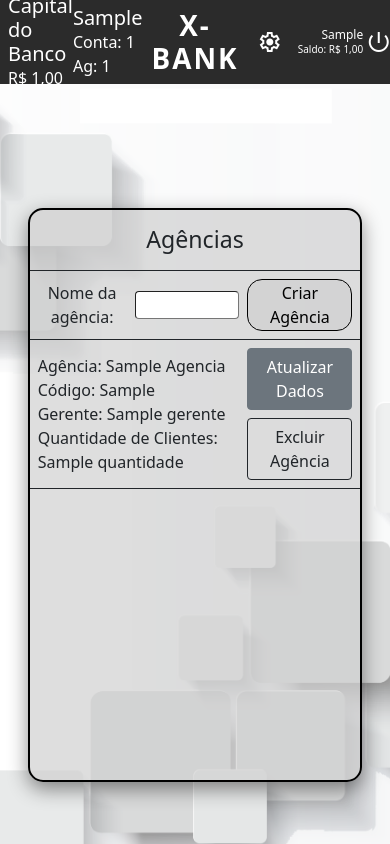
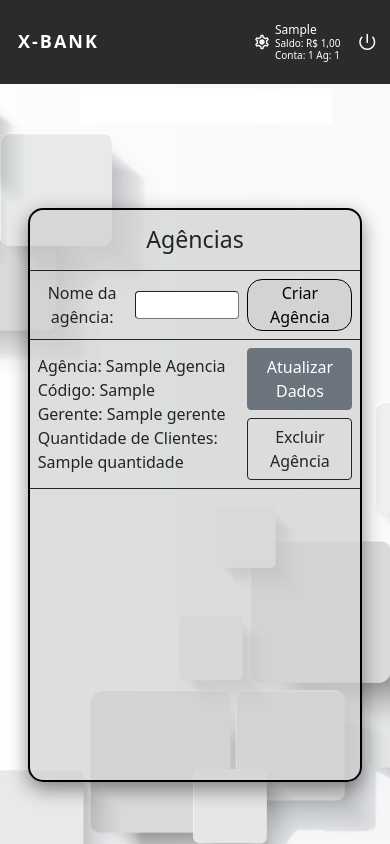
Before and after one commit to c3fatec/c3fatec.github.io, a Flask app: template banco/templates/adm/agencia.html in a window 390 px wide. Run offline with Flask 2, Linux system fonts and the light colour scheme; the visitor is signed in with stand-in values (Sample User, id 1); tables that the repository leaves empty hold one stand-in row (values such as "Sample post"); the template is opened without the code that fills it: most values are stand-ins (such as "Sample title", 1, 10 or a date in 2020).

Commit message:
responsividade header

```diff
--- a/banco/static/css/style.css
+++ b/banco/static/css/style.css
@@ -3,12 +3,32 @@
   height: 10vh;
   color: white;
 }
-@media (max-width: 575px) {
+@media (max-width: 900px) {
   .header .funcao-inicio {
     width: 35% !important;
   }
 }
-@media (max-width: 575px) {
+@media (max-width: 400px) {
+  .header .funcao-inicio {
+    display: none !important;
+  }
+}
+@media (max-width: 540px) {
+  .header .funcao-inicio .p1 {
+    font-size: 15px !important;
+  }
+}
+@media (max-width: 540px) {
+  .header .funcao-inicio .p2 {
+    font-size: 12px !important;
+  }
+}
+@media (max-width: 900px) {
+  .header .logo {
+    width: 30% !important;
+  }
+}
+@media (max-width: 400px) {
   .header .logo {
     width: 30% !important;
   }
@@ -19,14 +39,24 @@
   letter-spacing: 2px;
   text-transform: uppercase;
 }
-@media (max-width: 360px) {
+@media (max-width: 540px) {
   .header .logo p {
-    font-size: 23px !important;
+    font-size: 25px !important;
   }
 }
-@media (max-width: 575px) {
+@media (max-width: 400px) {
+  .header .logo p {
+    font-size: 18px !important;
+  }
+}
+@media (max-width: 900px) {
   .header .funcao-direita {
     width: 35% !important;
+  }
+}
+@media (max-width: 400px) {
+  .header .funcao-direita {
+    width: 70% !important;
   }
 }
 .header .funcao-direita .menu {
@@ -57,21 +87,33 @@
   border: none;
   color: white;
 }
+@media (max-width: 680px) {
+  .header .funcao-direita .menu .setting {
+    padding-left: 1px !important;
+    padding-right: 1px !important;
+  }
+}
+@media (max-width: 400px) {
+  .header .funcao-direita .menu .setting {
+    padding-left: 4px !important;
+    padding-right: 4px !important;
+  }
+}
 .header .funcao-direita .menu .setting span:hover {
   color: rgb(163, 163, 163);
   cursor: pointer;
 }
-@media (max-width: 575px) {
-  .header .funcao-direita .menu .ola {
-    align-items: flex-end !important;
+@media (max-width: 540px) {
+  .header .funcao-direita .menu .setting span {
+    font-size: 18px !important;
   }
 }
-@media (max-width: 830px) {
+@media (max-width: 540px) {
   .header .funcao-direita .menu .ola p {
     font-size: 15px !important;
   }
 }
-@media (max-width: 393px) {
+@media (max-width: 400px) {
   .header .funcao-direita .menu .ola p {
     font-size: 12px !important;
   }
@@ -79,25 +121,45 @@
 .header .funcao-direita .menu .ola span {
   text-transform: capitalize;
 }
-@media (max-width: 991px) {
+@media (max-width: 540px) {
   .header .funcao-direita .menu .ola span {
     font-size: 12px !important;
   }
 }
-@media (max-width: 393px) {
+@media (max-width: 400px) {
   .header .funcao-direita .menu .ola span {
     font-size: 10px !important;
+  }
+}
+@media (max-width: 400px) {
+  .header .funcao-direita .menu .ola .s2 {
+    display: block !important;
   }
 }
 .header .funcao-direita .sair {
   border: none;
   color: white;
 }
-.header .home {
+@media (max-width: 400px) {
+  .header .funcao-direita .sair span {
+    font-size: 20px;
+  }
+}
+@media (max-width: 400px) {
+  .header .home {
+    width: 8% !important;
+  }
+}
+.header .home .home1 {
   border: none;
   color: white;
 }
-.header .home span {
+@media (max-width: 400px) {
+  .header .home .home1 {
+    width: 100% !important;
+  }
+}
+.header .home .home1 span {
   font-size: 27px;
 }
 
--- a/banco/static/css/style.scss
+++ b/banco/static/css/style.scss
@@ -4,17 +4,31 @@
   color: white;
 
   .funcao-inicio {
-    @media (max-width: 575px) {
+    @media (max-width: 900px) {
       width: 35% !important;
     }
+    @media (max-width: 400px) {
+      display: none !important;
+    }
 
-    // @media (max-width: 414px) {
-    //   width: 35% !important;
-    // }
+    .p1 {
+      @media (max-width: 540px) {
+        font-size: 15px !important;
+      }
+    }
+    .p2 {
+      @media (max-width: 540px) {
+        font-size: 12px !important;
+      }
+    }
+
   }
 
   .logo {
-    @media (max-width: 575px) {
+    @media (max-width: 900px) {
+      width: 30% !important;
+    }
+    @media (max-width: 400px) {
       width: 30% !important;
     }
 
@@ -24,16 +38,24 @@
       letter-spacing: 2px;
       text-transform: uppercase;
 
-      @media (max-width: 360px) {
-        font-size: 23px !important;
+      @media (max-width: 540px) {
+        font-size: 25px !important;
+      }
+
+      @media (max-width: 400px) {
+        font-size: 18px !important;
       }
 
     }
   }
 
   .funcao-direita {
-    @media (max-width: 575px) {
+    @media (max-width: 900px) {
       width: 35% !important;
+    }
+
+    @media (max-width: 400px) {
+      width: 70% !important;
     }
 
     .menu {
@@ -71,25 +93,35 @@
         border: none;
         color: white;
 
+        @media (max-width: 680px) {
+          padding-left: 1px !important;
+          padding-right: 1px !important;
+        }
+
+        @media (max-width: 400px) {
+          padding-left: 4px !important;
+          padding-right: 4px !important;
+        }
+
         span {
           &:hover {
             color: rgb(163, 163, 163);
             cursor: pointer;
           }
+
+          @media (max-width: 540px) {
+            font-size: 18px !important;
+          }
         }
       }
 
       .ola {
-        @media (max-width: 575px) {
-          align-items: flex-end !important;
-        }
 
         p {
-          @media (max-width: 830px) {
+          @media (max-width: 540px) {
             font-size: 15px !important;
           }
-
-          @media (max-width: 393px) {
+          @media (max-width: 400px) {
             font-size: 12px !important;
           }
         }
@@ -97,12 +129,17 @@
         span {
           text-transform: capitalize;
 
-          @media (max-width: 991px) {
+          @media (max-width: 540px) {
             font-size: 12px !important;
           }
+          @media (max-width: 400px) {
+            font-size: 10px !important;
+          }
+        }
 
-          @media (max-width: 393px) {
-            font-size: 10px !important;
+        .s2 {
+          @media (max-width: 400px) {
+            display: block !important;
           }
         }
 
@@ -113,15 +150,31 @@
     .sair {
       border: none;
       color: white;
+
+      span {
+        @media (max-width: 400px) {
+          font-size: 20px;
+        }
+      }
     }
   }
 
   .home {
-    border: none;
-    color: white;
+    @media (max-width: 400px) {
+      width: 8% !important;
+    }
 
-    span {
-      font-size: 27px;
+    .home1 {
+      border: none;
+      color: white;
+
+      @media (max-width: 400px) {
+        width: 100% !important;
+      }
+
+      span {
+        font-size: 27px;
+      }
     }
   }
 }
--- a/banco/templates/adm/atualizacaocadastro.html
+++ b/banco/templates/adm/atualizacaocadastro.html
@@ -15,8 +15,8 @@
 <!-- header alternativo -->
 {%if 'gerente' in g.conta.tipo%}
 <header class="header d-flex justify-content-between">
-	<div class="w-25">
-		<div class="home col-2 d-flex justify-content-center align-items-center h-100 btn btn-outline-secondary p-0"
+	<div class=" home w-25" style="background-color: pink;">
+		<div class="home1 col-xxl-2 col-xl-2 col-md-3 col-sm-4 col-4 d-flex justify-content-center align-items-center h-100 btn btn-outline-secondary p-0"
 			onclick="document.location='/admin/usuarios'">
 			<span class="material-symbols-outlined"> undo </span>
 		</div>
--- a/banco/templates/adm/atualizaragencia.html
+++ b/banco/templates/adm/atualizaragencia.html
@@ -15,8 +15,8 @@
 <!-- header alternativo -->
 {%if 'gerente' in g.conta.tipo%}
 <header class="header d-flex justify-content-between">
-	<div class="w-25">
-		<div class="home col-2 d-flex justify-content-center align-items-center h-100 btn btn-outline-secondary p-0"
+	<div class="home w-25">
+		<div class="home1 col-2 d-flex justify-content-center align-items-center h-100 btn btn-outline-secondary p-0"
 			onclick="document.location='/admin/agencias'">
 			<span class="material-symbols-outlined"> undo </span>
 		</div>
--- a/banco/templates/adm/atualizargerente.html
+++ b/banco/templates/adm/atualizargerente.html
@@ -15,8 +15,8 @@
 <!-- header alternativo -->
 {%if 'gerente' in g.conta.tipo%}
 <header class="header d-flex justify-content-between">
-	<div class="w-25">
-		<div class="home col-2 d-flex justify-content-center align-items-center h-100 btn btn-outline-secondary p-0"
+	<div class="home w-25">
+		<div class="home1 col-2 d-flex justify-content-center align-items-center h-100 btn btn-outline-secondary p-0"
 			onclick="document.location='/admin/gerentes'">
 			<span class="material-symbols-outlined"> undo </span>
 		</div>
--- a/banco/templates/adm/cadastroGerentes.html
+++ b/banco/templates/adm/cadastroGerentes.html
@@ -15,8 +15,8 @@
 <!-- header alternativo -->
 {%if 'gerente' in g.conta.tipo%}
 <header class="header d-flex justify-content-between">
-	<div class="w-25">
-		<div class="home col-2 d-flex justify-content-center align-items-center h-100 btn btn-outline-secondary p-0"
+	<div class="home w-25">
+		<div class="home1 col-2 d-flex justify-content-center align-items-center h-100 btn btn-outline-secondary p-0"
 			onclick="document.location='/admin/gerentes'">
 			<span class="material-symbols-outlined"> undo </span>
 		</div>
--- a/banco/templates/adm/taxas.html
+++ b/banco/templates/adm/taxas.html
@@ -14,7 +14,7 @@
 		<input type="number" class="col-1 text-center">
 	</div>
 	<div class="d-flex justify-content-center w-75">
-		<p class="my-auto col-5">Porcentagem de rendimentos</p>
+		<p class="my-auto col-5">Porcentagem de Rendimentos</p>
 		<input type="number" class="col-1 text-center">
 	</div>
 	<button class="btn btn-secondary text-center mx-0 px-0 mt-3 col-2">Atualizar</button>
--- a/banco/templates/baseinterna.html
+++ b/banco/templates/baseinterna.html
@@ -30,20 +30,20 @@
       {%if g.conta.id_conta==1%}
       <div class="d-flex flex-column h-100 justify-content-center">
         <div>
-          <p class="h5 p-0 m-0">Capital do Banco</p>
+          <p class="p1 h5 p-0 m-0">Capital do Banco</p>
         </div>
         <div>
-          <p class="h-6 p-0 m-0">R$ {{g.conta.saldo | dinheiro}}</p>
+          <p class="p2 h6 p-0 m-0">R$ {{g.conta.saldo | dinheiro}}</p>
         </div>
       </div>
       {%endif%}
       {%if g.conta.tipo != 'gerente'%}
       <div class="d-flex flex-column h-100 justify-content-center">
         <div>
-          <p class="h5 p-0 m-0">{{g.conta.tipo|capitalize}}</p>
+          <p class="p1 h5 p-0 m-0">{{g.conta.tipo|capitalize}}</p>
         </div>
         <div>
-          <p class="p-0 m-0">
+          <p class="p2 h6 p-0 m-0">
             Conta: {{g.conta.id_conta}}
             Ag: {{g.conta.agencia}}
           </p>
@@ -85,8 +85,12 @@
             <p class="h5 p-0 m-0">{{g.usuario.nome | primeironome}}</p>
             <!-- </a> -->
             {%if g.conta.tipo != 'gerente'%}
-            <span class="p-0 m-0">
+            <span class="h6 p-0 m-0">
               Saldo: R$ {{g.conta.saldo | dinheiro}}
+            </span>
+            <span class="s2 h6 p-0 m-0 d-none">
+                Conta: {{g.conta.id_conta}}
+                Ag: {{g.conta.agencia}}
             </span>
             {%endif%}
           </div>
```
Also changed, not shown: 1 other file.
